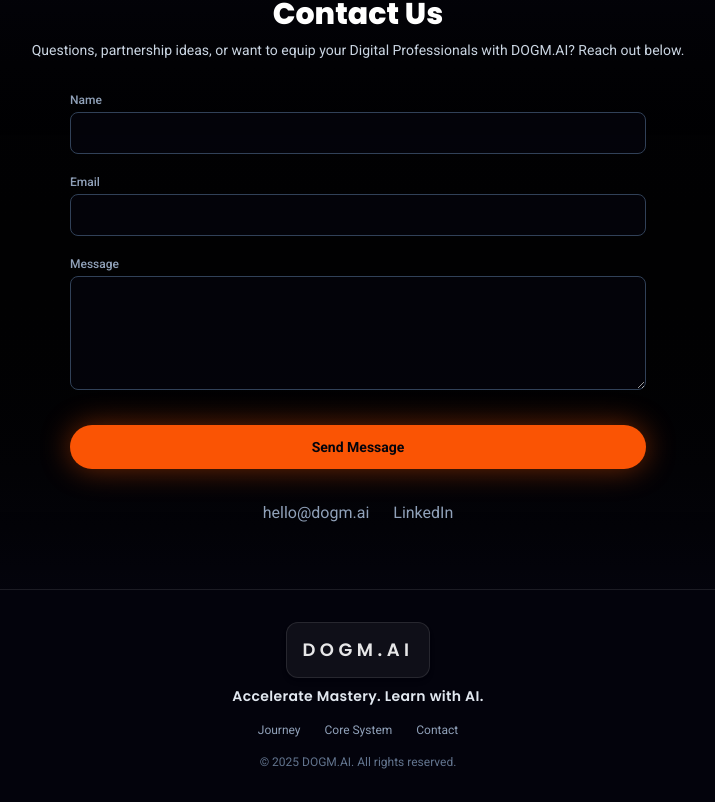
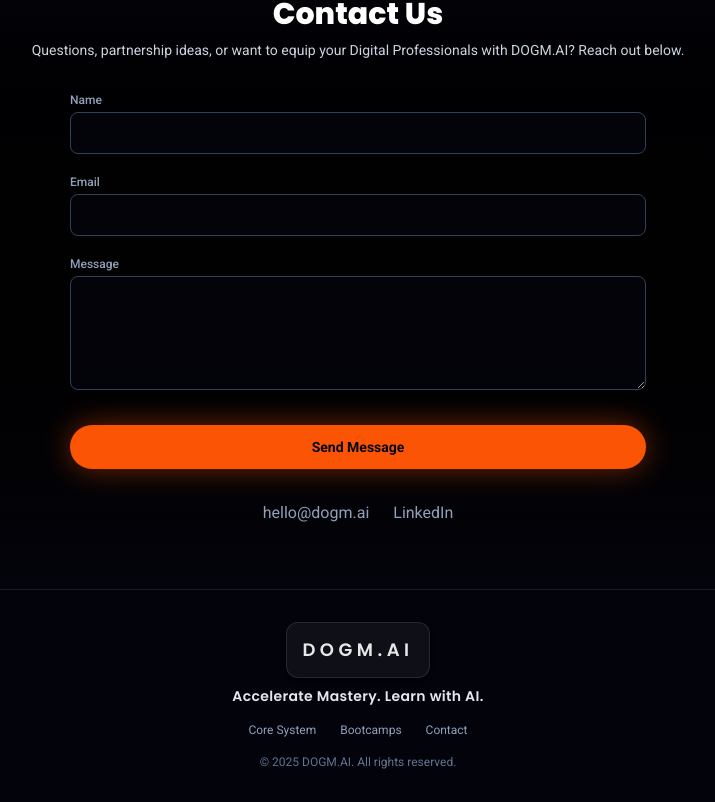
Before and after one commit to LiveLifeWithLove/dogmai, a Next.js app: page / in a window 1280 px wide. Shown: the part 7802-8604 px from the top of the page, without its empty margins (282-997 px from the left). Built offline with nearby package versions, Linux system fonts and the light colour scheme.

Commit message:
feat: update

```diff
--- a/app/components/Footer.tsx
+++ b/app/components/Footer.tsx
@@ -16,8 +16,8 @@
         </div>
         <nav className="flex w-full flex-wrap justify-center gap-6 text-xs text-slate-400">
           {[
-            { label: "Journey", href: "#journey" },
             { label: "Core System", href: "#system" },
+            { label: "Bootcamps", href: "#bootcamp" },
             { label: "Contact", href: "#contact" },
           ].map((link) => (
             <a
```
